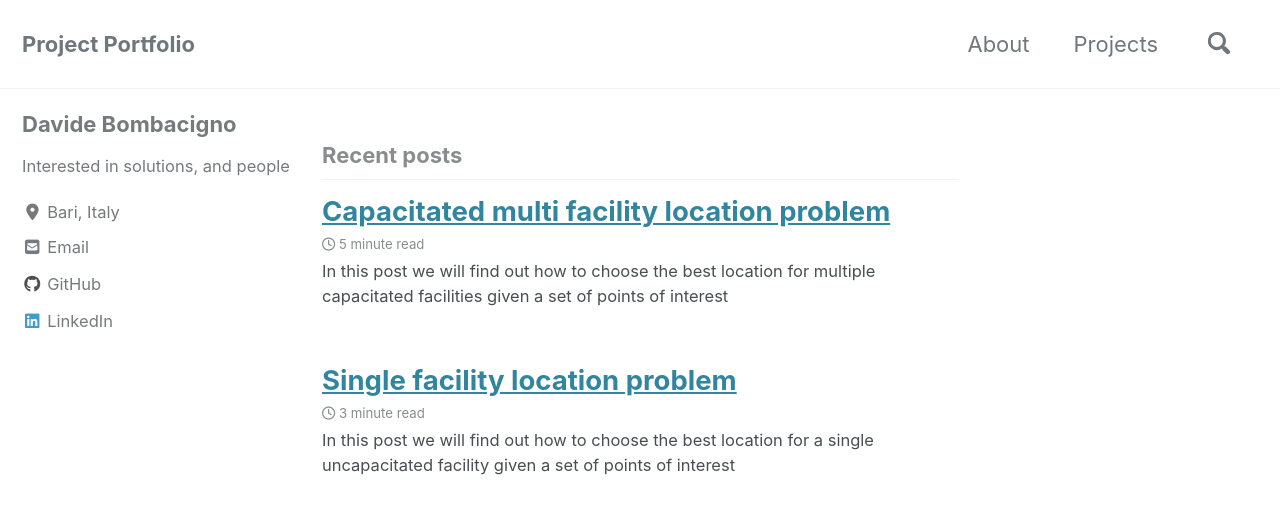
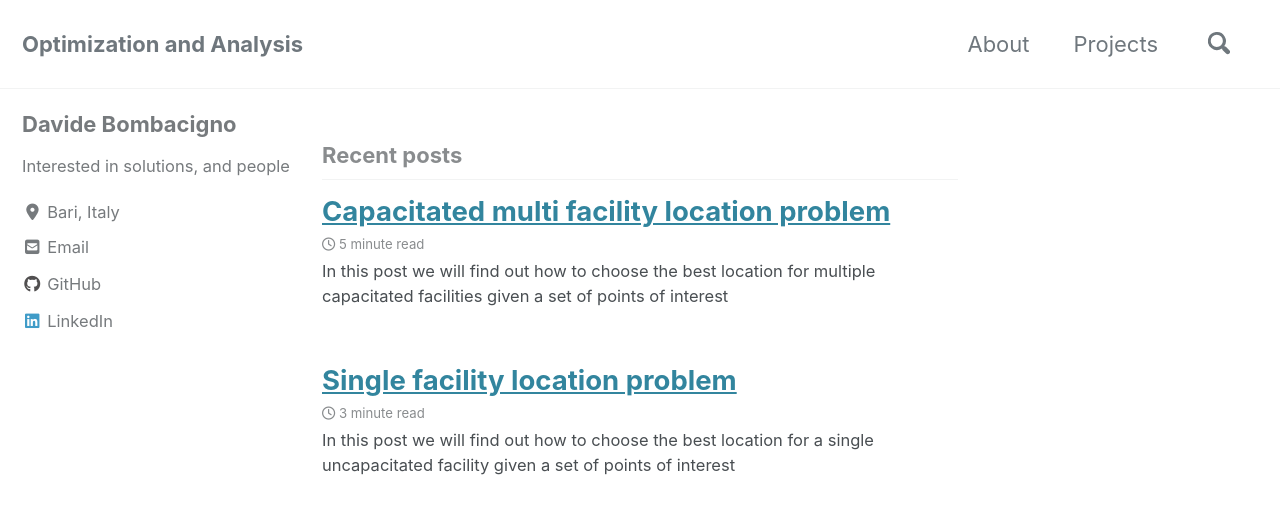
Before and after one commit to davbom97/davbom97.github.io, a Jekyll site: the page built from index.html, in a window 1280 px wide and 900 px high. Shown: the top 514 px of the window. Built offline with Jekyll 4.4.1, drawn with Linux system fonts in a browser that asks for light colours; cached includes are drawn as plain includes; nearby versions of some CDN libraries; the list of posts is cut into pages by our own code.

Commit message:
edited site title and description

```diff
--- a/_config.yml
+++ b/_config.yml
@@ -16,11 +16,11 @@
 
 # Site Settings
 locale                   : "en-US"
-title                    : "Project Portfolio"
+title                    : "Optimization and Analysis"
 title_separator          : "-"
 subtitle                 : # site tagline that appears below site title in masthead
 name                     : "Davide Bombacigno"
-description              : "Operations management and Analytics Portfolio, using python"
+description              : "Solving Operations management and Analytics problems"
 url                      : "https://davbom97.github.io/"
 baseurl                  : # the subpath of your site, e.g. "/blog"
 repository               : "davbom97/davbom97.github.io"
```
